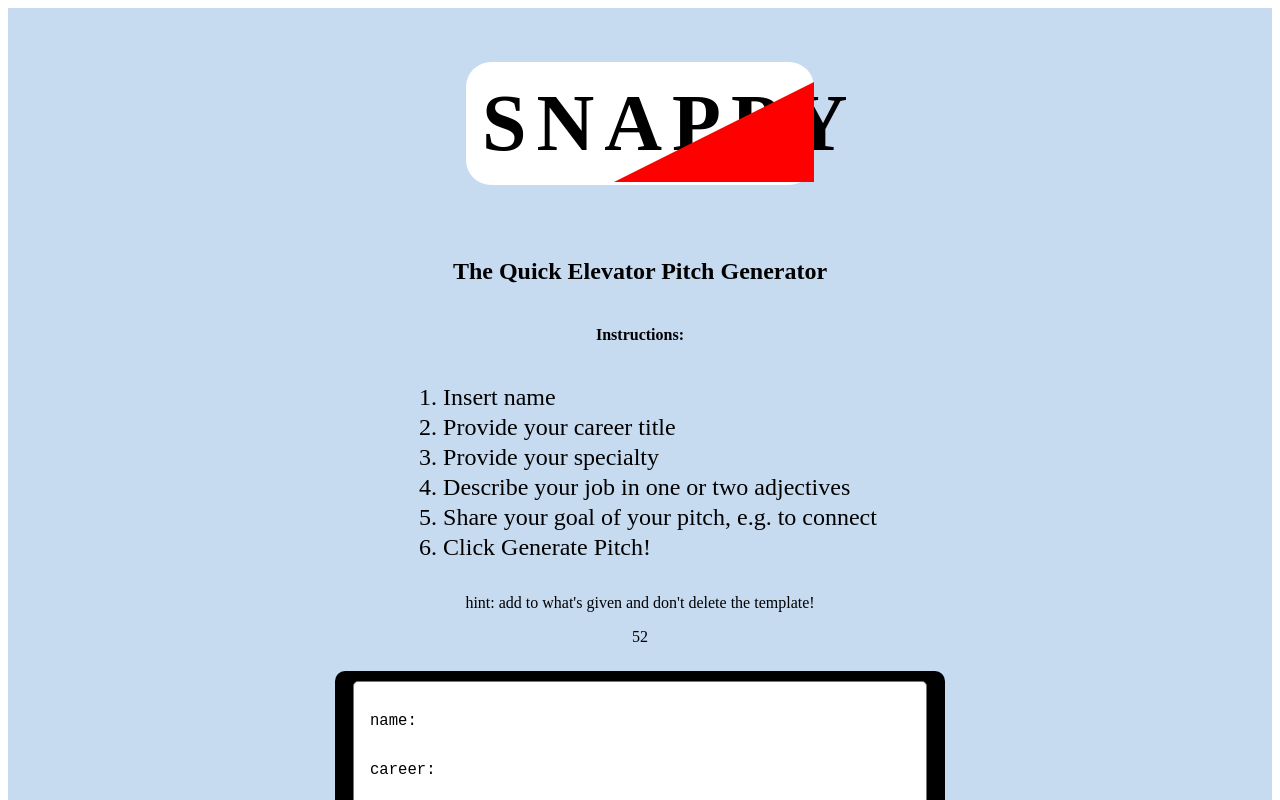
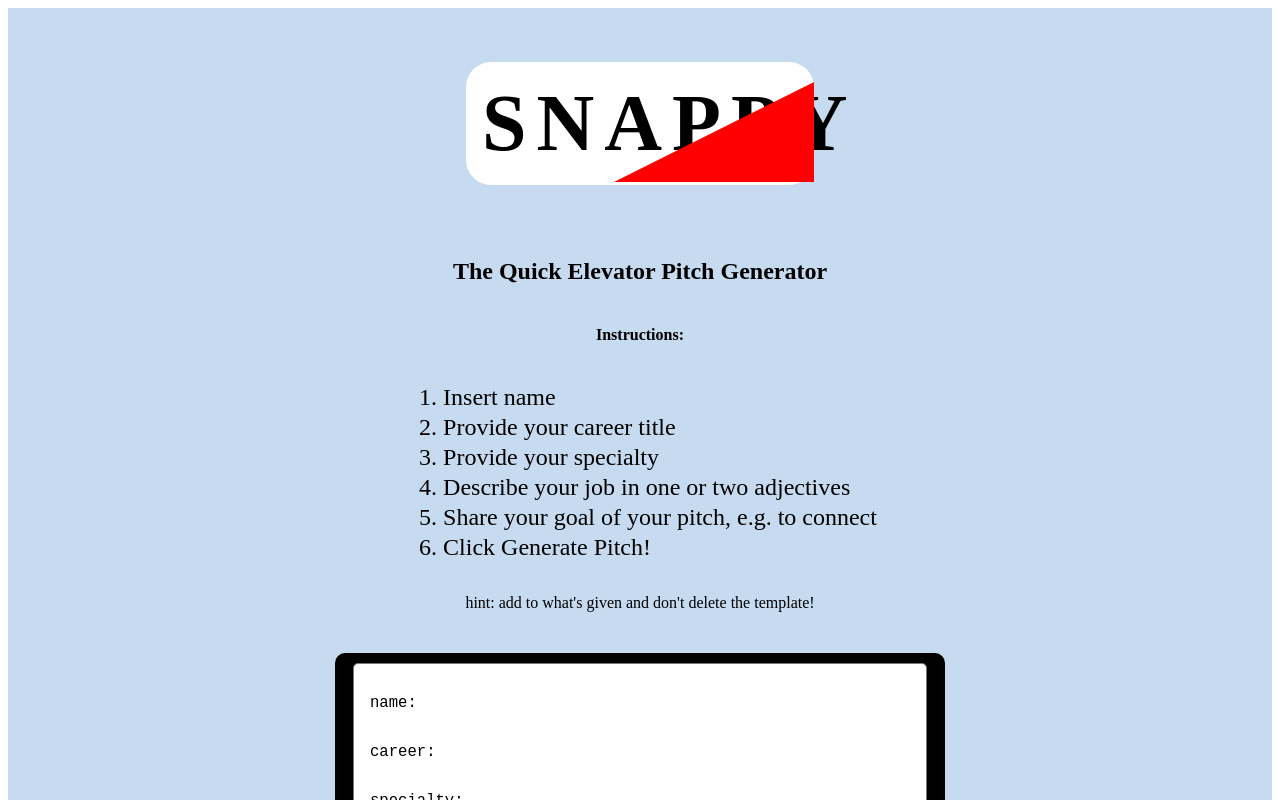
Before and after one commit to glitjch/snappy-client, a React (Create React App) app: page / in a window 1280 px wide. Shown: the top 800 px of the page. Built offline with nearby package versions, Linux system fonts and the light colour scheme; a web font is replaced by a local one.

Commit message:
Delete input length counter

```diff
--- a/src/App.js
+++ b/src/App.js
@@ -60,7 +60,6 @@ function App() {
   return (
       <main className={styles.main}>
         <Instructions />
-          {userDataInput.length}
         <form className={styles.form} onSubmit={handleSubmit}>
           <textarea
             type="text"
```
